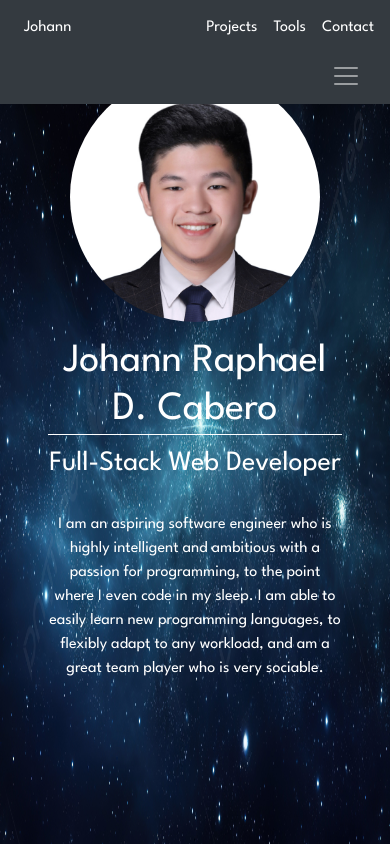
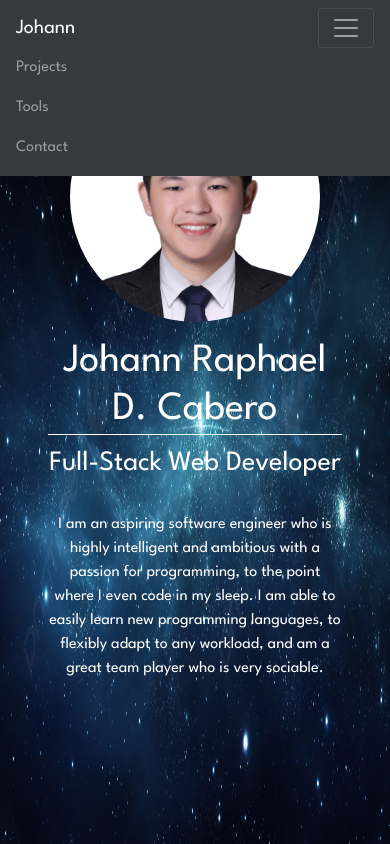
Before and after one commit to BeyondUranus/webportfolio, a plain HTML site: page index.html in a window 390 px wide. Both pictures are taken after a click on the button "Toggle navigation". Shown: the top 844 px of the page. Drawn offline with nearby package versions, Linux system fonts and the light colour scheme.

Commit message:
Edited mobile navbar layout

```diff
--- a/index.html
+++ b/index.html
@@ -38,34 +38,26 @@
 				</div>
 
 				<!-- Collapsible Navbar Start -->
-				<div class="fixed-top d-md-none">
-					<div class="collapse" id="navbarToggleExternalContent">
-						<div class="bg-dark p-2">
-							<div class="d-flex mt-2 flex-row">
-								<div class="ml-3">
-									<a href="#landing" class="text-decoration-none text-white">
-										Johann
-									</a>
-								</div>
-								<div class="ml-auto mr-2"><a href="#projects" class="text-decoration-none text-white">
-									Projects
-								</a></div>
-								<div class="mx-2"><a href="#tools" class="text-decoration-none text-white">
-									Tools
-								</a></div>
-								<div class="mx-2"><a href="#contact" class="text-decoration-none text-white">
-									Contact
-								</a></div>
-							</div>
-						</div>
-					</div>
-					<div class="navbar navbar-dark bg-dark">
-						<button class="navbar-toggler border-dark ml-auto" type="button" data-toggle="collapse" data-target="#navbarToggleExternalContent" aria-controls="navbarToggleExternalContent" aria-expanded="false" aria-label="Toggle navigation">
-							<span class="navbar-toggler-icon"></span>
-						</button>
-					</div>
-				</div>
-				<!-- Collapsible Navbar End -->
+				<div class="navbar navbar-expand-lg navbar-dark fixed-top d-md-none bg-dark">
+				        <a class="navbar-brand" href="#landing">Johann</a>
+				        <button class="navbar-toggler" type="button" data-toggle="collapse" data-target="#navbarNav" aria-controls="navbarNav" aria-expanded="false" aria-label="Toggle navigation">
+				            <span class="navbar-toggler-icon"></span>
+				        </button>
+				        <div class="collapse navbar-collapse" id="navbarNav">
+				            <ul class="navbar-nav ml-auto text-light">
+				                <li class="nav-item">
+				                    <a class="nav-link" href="#projects">Projects</a>
+				                </li>
+				                <li class="nav-item">
+				                    <a class="nav-link" href="#tools">Tools</a>
+				                </li>
+				                <li class="nav-item">
+				                    <a class="nav-link" href="#contact">Contact</a>
+				                </li>
+				            </ul>
+				        </div>
+				    </div>
+				    <!-- Collapsible Navbar End -->
 			</div>
 		</nav>
 		<!-- Navbar Section End -->
```
